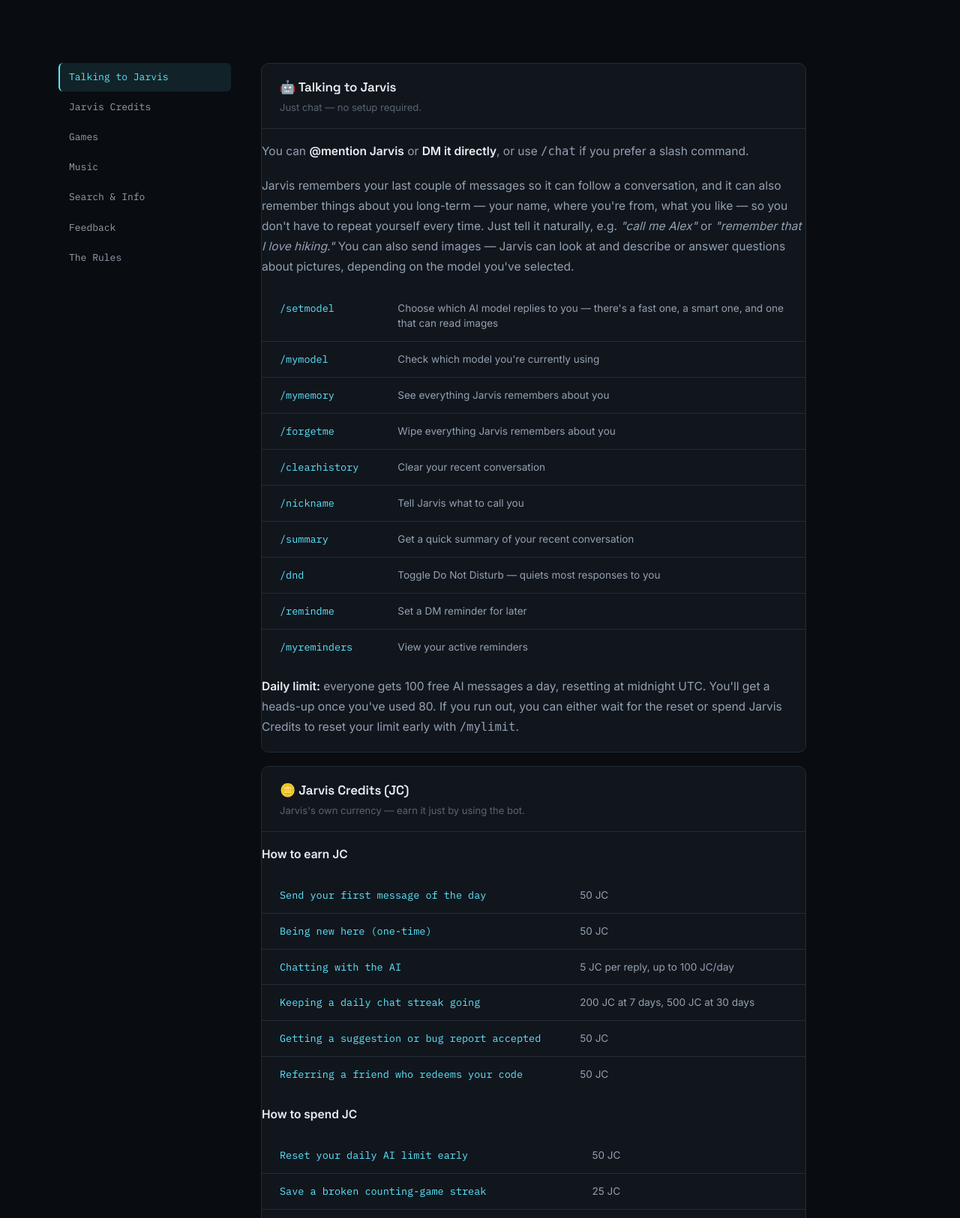
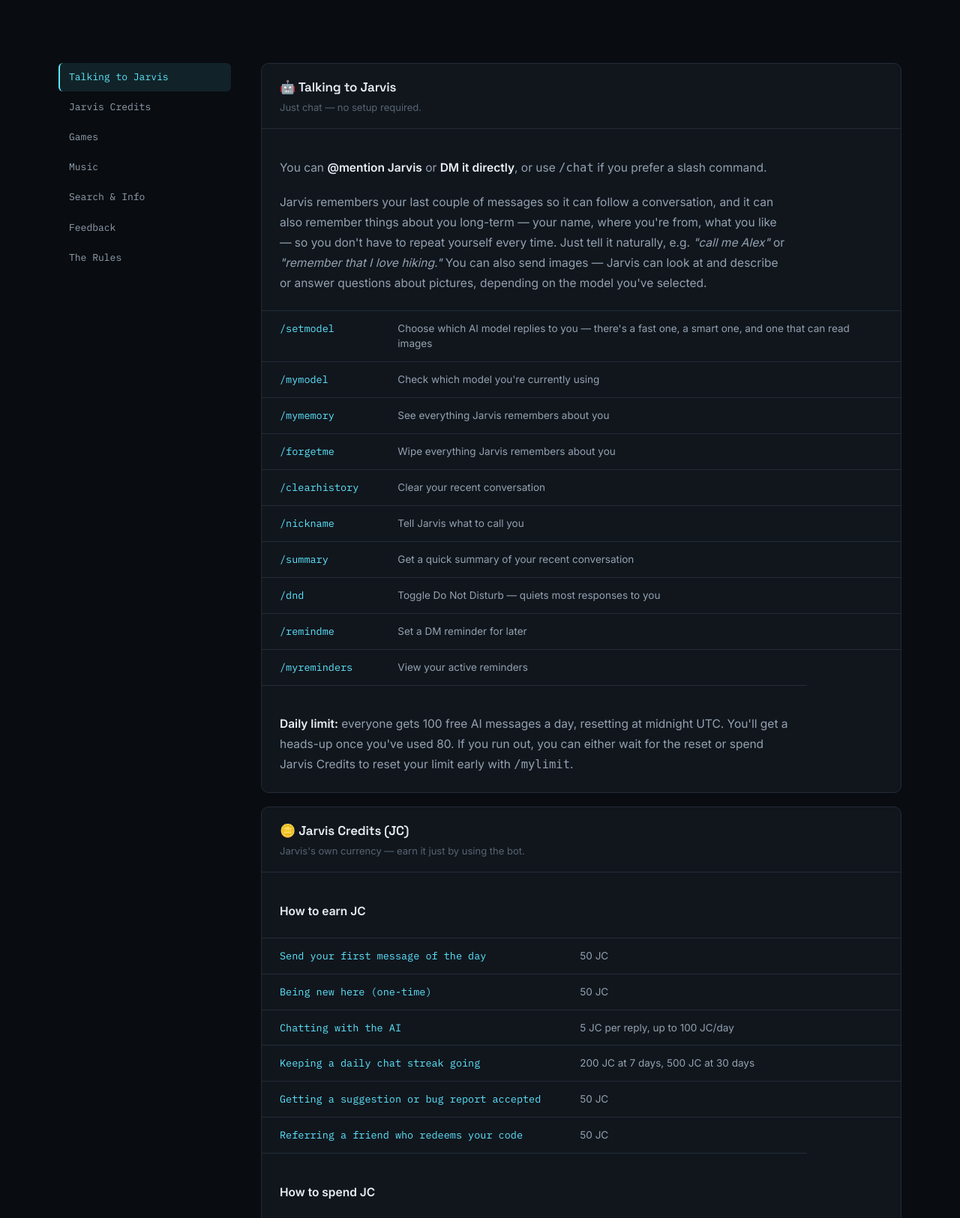
Before and after one commit to Phantom3192/Jarvis_Website, a FastAPI app: page /guide in a window 1280 px wide. Shown: the part 320-1945 px from the top of the page at 75% size. Run offline with FastAPI, Linux system fonts and the light colour scheme.

Commit message:
Added Jarvis_user_guide

```diff
--- a/static/css/style.css
+++ b/static/css/style.css
@@ -414,6 +414,15 @@ section { padding: 84px 0; }
 .docs-cmd-table td:last-child { color: var(--text-dim); }
 .docs-cmd-table td strong { color: var(--text); }
 
+/* ── Guide page: padded prose blocks inside docs-cat cards ──── */
+.docs-cat-body { padding: 22px 24px; }
+.docs-cat-body > p:last-child,
+.docs-cat-body > ul:last-child { margin-bottom: 0; }
+.docs-cat-body h2:first-child { margin-top: 0; padding-top: 0; border-top: none; }
+.docs-cat-body + .docs-cat-body,
+.docs-cmd-table + .docs-cat-body,
+.docs-cat-body + .docs-cmd-table { border-top: 1px solid var(--line); }
+
 /* ── Footer ──────────────────────────────────────────────── */
 
 footer {
--- a/templates/about.html
+++ b/templates/about.html
@@ -24,6 +24,7 @@
       <a href="/">Home</a>
       <a href="/status">Status</a>
       <a href="/">Commands</a>
+      <a href="/guide">Guide</a>
       <a href="/about">About the Developer</a>
     </div>
     <div class="nav-ctas">
@@ -74,6 +75,7 @@
       <a href="{{ invite_url }}">Add to Discord</a>
       <a href="/#status">Status</a>
       <a href="/#docs">Commands</a>
+      <a href="/guide">Guide</a>
       <a href="/about">About the Developer</a>
       <a href="/privacy">Privacy Policy</a>
       <a href="/terms">Terms of Service</a>
--- a/templates/guide.html
+++ b/templates/guide.html
@@ -61,15 +61,17 @@
 
       <div class="docs-content">
 
-        <div class="docs-cat legal-content" id="chat">
+        <div class="docs-cat" id="chat">
           <div class="docs-cat-head">
             <div>
               <h3>🤖 Talking to {{ bot_name }}</h3>
               <p>Just chat — no setup required.</p>
             </div>
           </div>
+          <div class="docs-cat-body legal-content">
             <p>You can <strong>@mention {{ bot_name }}</strong> or <strong>DM it directly</strong>, or use <code>/chat</code> if you prefer a slash command.</p>
             <p>{{ bot_name }} remembers your last couple of messages so it can follow a conversation, and it can also remember things about you long-term — your name, where you're from, what you like — so you don't have to repeat yourself every time. Just tell it naturally, e.g. <em>"call me Alex"</em> or <em>"remember that I love hiking."</em> You can also send images — {{ bot_name }} can look at and describe or answer questions about pictures, depending on the model you've selected.</p>
+          </div>
           <table class="docs-cmd-table">
             <tr><td>/setmodel</td><td>Choose which AI model replies to you — there's a fast one, a smart one, and one that can read images</td></tr>
             <tr><td>/mymodel</td><td>Check which model you're currently using</td></tr>
@@ -82,17 +84,21 @@
             <tr><td>/remindme</td><td>Set a DM reminder for later</td></tr>
             <tr><td>/myreminders</td><td>View your active reminders</td></tr>
           </table>
+          <div class="docs-cat-body legal-content">
             <p><strong>Daily limit:</strong> everyone gets 100 free AI messages a day, resetting at midnight UTC. You'll get a heads-up once you've used 80. If you run out, you can either wait for the reset or spend Jarvis Credits to reset your limit early with <code>/mylimit</code>.</p>
           </div>
+        </div>
 
-        <div class="docs-cat legal-content" id="credits">
+        <div class="docs-cat" id="credits">
           <div class="docs-cat-head">
             <div>
               <h3>🪙 Jarvis Credits (JC)</h3>
               <p>{{ bot_name }}'s own currency — earn it just by using the bot.</p>
             </div>
           </div>
+          <div class="docs-cat-body legal-content">
             <p><strong>How to earn JC</strong></p>
+          </div>
           <table class="docs-cmd-table">
             <tr><td>Send your first message of the day</td><td>50 JC</td></tr>
             <tr><td>Being new here (one-time)</td><td>50 JC</td></tr>
@@ -101,14 +107,18 @@
             <tr><td>Getting a suggestion or bug report accepted</td><td>50 JC</td></tr>
             <tr><td>Referring a friend who redeems your code</td><td>50 JC</td></tr>
           </table>
+          <div class="docs-cat-body legal-content">
             <p><strong>How to spend JC</strong></p>
+          </div>
           <table class="docs-cmd-table">
             <tr><td>Reset your daily AI limit early</td><td>50 JC</td></tr>
             <tr><td>Save a broken counting-game streak</td><td>25 JC</td></tr>
             <tr><td>Get an extra chess hint</td><td>15 JC</td></tr>
             <tr><td>Open a Mystery Box (random 100–300 JC reward)</td><td>200 JC</td></tr>
           </table>
+          <div class="docs-cat-body legal-content">
             <p><strong>Commands</strong></p>
+          </div>
           <table class="docs-cmd-table">
             <tr><td>/balance</td><td>Check how much JC you have</td></tr>
             <tr><td>/leaderboard</td><td>See the top JC holders on the server</td></tr>
@@ -121,14 +131,14 @@
           </table>
         </div>
 
-        <div class="docs-cat legal-content" id="games">
+        <div class="docs-cat" id="games">
           <div class="docs-cat-head">
             <div>
               <h3>🎮 Games</h3>
               <p>Chess, Mafia, Hangman, and a server-wide counting game.</p>
             </div>
           </div>
-
+          <div class="docs-cat-body legal-content">
             <h2>Chess</h2>
             <p>Challenge someone with <code>/chess</code>. Make moves with <code>!move</code>, offer or accept a draw with <code>!draw</code>, resign with <code>!resign</code>, or request to undo your last move with <code>!undo</code> — your opponent has to agree. Stuck? Use <code>!hint</code> for an AI-suggested move; your first hint each turn is free, extra ones cost JC. <code>!chessboard</code> redraws the current board if you've lost track of it.</p>
 
@@ -141,8 +151,9 @@
             <h2>Counting Game</h2>
             <p>A shared server game — take turns counting up one number at a time, and nobody can count twice in a row. Ask an admin to set up a counting channel with <code>!countsetup</code>. If you accidentally break the streak, you can pay JC to save it instead of starting over.</p>
           </div>
+        </div>
 
-        <div class="docs-cat legal-content" id="music">
+        <div class="docs-cat" id="music">
           <div class="docs-cat-head">
             <div>
               <h3>🎵 Music</h3>
@@ -161,7 +172,7 @@
           </table>
         </div>
 
-        <div class="docs-cat legal-content" id="search">
+        <div class="docs-cat" id="search">
           <div class="docs-cat-head">
             <div>
               <h3>🔍 Search &amp; Info</h3>
@@ -179,7 +190,7 @@
           </table>
         </div>
 
-        <div class="docs-cat legal-content" id="feedback">
+        <div class="docs-cat" id="feedback">
           <div class="docs-cat-head">
             <div>
               <h3>💬 Feedback</h3>
@@ -190,16 +201,19 @@
             <tr><td>/bugreport</td><td>Report something broken</td></tr>
             <tr><td>/feedback</td><td>Suggest an improvement</td></tr>
           </table>
+          <div class="docs-cat-body legal-content">
             <p>If your suggestion or bug report gets accepted, you'll earn 50 JC as a thank-you.</p>
           </div>
+        </div>
 
-        <div class="docs-cat legal-content" id="rules">
+        <div class="docs-cat" id="rules">
           <div class="docs-cat-head">
             <div>
               <h3>📜 The Rules</h3>
               <p>A few things to keep in mind.</p>
             </div>
           </div>
+          <div class="docs-cat-body legal-content">
             <ul>
               <li>Don't spam commands — flooding {{ bot_name }} with too many commands too quickly will get you <strong>temporarily timed out</strong> from using the bot.</li>
               <li>There's a short cooldown between commands, so give it a second between messages.</li>
@@ -207,6 +221,7 @@
               <li>Full command list any time: run <code>/help</code> for an interactive, categorized menu.</li>
             </ul>
             <p class="legal-see-also">Have fun, and welcome to the server! 🎉</p>
+          </div>
         </div>
 
       </div>
--- a/templates/index.html
+++ b/templates/index.html
@@ -24,6 +24,7 @@
       <a href="#capabilities">Capabilities</a>
       <a href="/status">Status</a>
       <a href="#docs">Commands</a>
+      <a href="/guide">Guide</a>
       <a href="/about">About the Developer</a>
     </div>
     <div class="nav-ctas">
@@ -190,6 +191,7 @@
       <a href="{{ invite_url }}">Add to Discord</a>
       <a href="/status">Status</a>
       <a href="#docs">Commands</a>
+      <a href="/guide">Guide</a>
       <a href="/about">About the Developer</a>
       <a href="/privacy">Privacy Policy</a>
       <a href="/terms">Terms of Service</a>
--- a/templates/privacy.html
+++ b/templates/privacy.html
@@ -24,6 +24,7 @@
       <a href="/">Home</a>
       <a href="/status">Status</a>
       <a href="/">Commands</a>
+      <a href="/guide">Guide</a>
       <a href="/about">About the Developer</a>
     </div>
     <div class="nav-ctas">
@@ -103,6 +104,7 @@
       <a href="{{ invite_url }}">Add to Discord</a>
       <a href="/#status">Status</a>
       <a href="/#docs">Commands</a>
+      <a href="/guide">Guide</a>
       <a href="/privacy">Privacy Policy</a>
       <a href="/terms">Terms of Service</a>
     </div>
--- a/templates/status.html
+++ b/templates/status.html
@@ -23,6 +23,7 @@
     <div class="nav-links">
       <a href="/">Home</a>
       <a href="/status">Status</a>
+      <a href="/guide">Guide</a>
       <a href="/about">About</a>
     </div>
     <div class="nav-ctas">
@@ -165,6 +166,7 @@
     <div class="footer-links">
       <a href="{{ invite_url }}">Add to Discord</a>
       <a href="/status">Status</a>
+      <a href="/guide">Guide</a>
       <a href="/about">About</a>
       <a href="/privacy">Privacy Policy</a>
       <a href="/terms">Terms of Service</a>
--- a/templates/terms.html
+++ b/templates/terms.html
@@ -24,6 +24,7 @@
       <a href="/">Home</a>
       <a href="/status">Status</a>
       <a href="/">Commands</a>
+      <a href="/guide">Guide</a>
       <a href="/about">About the Developer</a>
     </div>
     <div class="nav-ctas">
@@ -99,6 +100,7 @@
       <a href="{{ invite_url }}">Add to Discord</a>
       <a href="/#status">Status</a>
       <a href="/#docs">Commands</a>
+      <a href="/guide">Guide</a>
       <a href="/privacy">Privacy Policy</a>
       <a href="/terms">Terms of Service</a>
     </div>
```
Also changed, not shown: tests/test_status_page.py (deleted, +0 -40 lines). Lines whose indentation alone changed are shown as unchanged.
